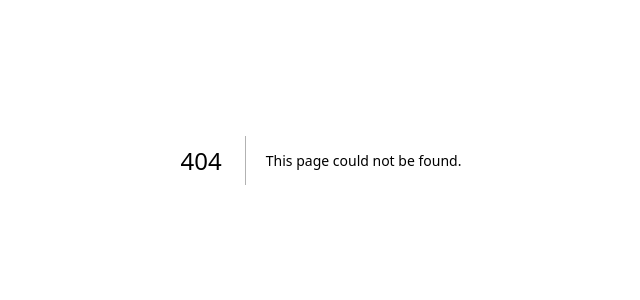
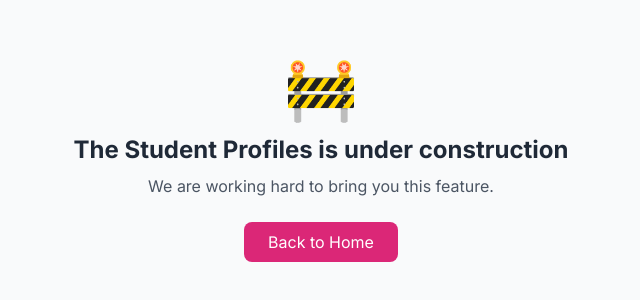
Before and after one commit to tellychiu77-tombear/Tom-Bear-English, a Next.js app: page /students in a window 1280 px wide. Before the commit this address had no page. Shown: the part 240-540 px from the top of the page, without its empty margins (319-959 px from the left). Built offline with nearby package versions, Linux system fonts and the light colour scheme.

Commit message:
Add pages

```diff
--- /dev/null
+++ b/app/pickup/page.tsx
@@ -0,0 +1,20 @@
+'use client';
+import { useRouter } from 'next/navigation';
+
+export default function PickupPlaceholder() {
+    const router = useRouter();
+
+    return (
+        <div className="min-h-screen flex flex-col items-center justify-center bg-gray-50 p-6">
+            <div className="text-6xl mb-4">🚧</div>
+            <h1 className="text-2xl font-bold text-gray-800 mb-2">The Pickup System is under construction</h1>
+            <p className="text-gray-600 mb-6">We are working hard to bring you this feature.</p>
+            <button
+                onClick={() => router.push('/')}
+                className="px-6 py-2 bg-blue-600 text-white rounded-lg hover:bg-blue-700 transition-colors"
+            >
+                Back to Home
+            </button>
+        </div>
+    );
+}
--- /dev/null
+++ b/app/students/page.tsx
@@ -0,0 +1,20 @@
+'use client';
+import { useRouter } from 'next/navigation';
+
+export default function StudentsPlaceholder() {
+    const router = useRouter();
+
+    return (
+        <div className="min-h-screen flex flex-col items-center justify-center bg-gray-50 p-6">
+            <div className="text-6xl mb-4">🚧</div>
+            <h1 className="text-2xl font-bold text-gray-800 mb-2">The Student Profiles is under construction</h1>
+            <p className="text-gray-600 mb-6">We are working hard to bring you this feature.</p>
+            <button
+                onClick={() => router.push('/')}
+                className="px-6 py-2 bg-pink-600 text-white rounded-lg hover:bg-pink-700 transition-colors"
+            >
+                Back to Home
+            </button>
+        </div>
+    );
+}
```
